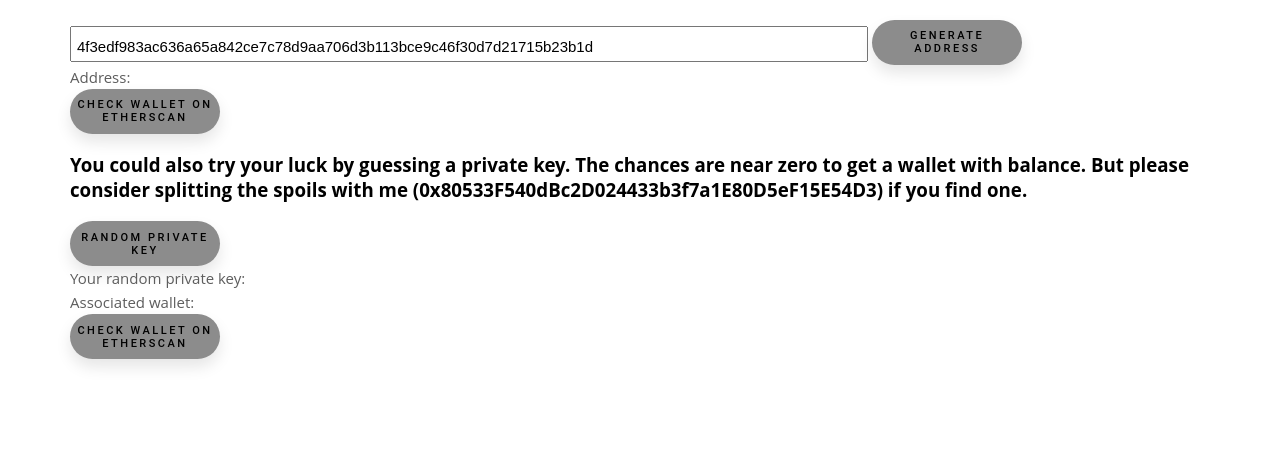
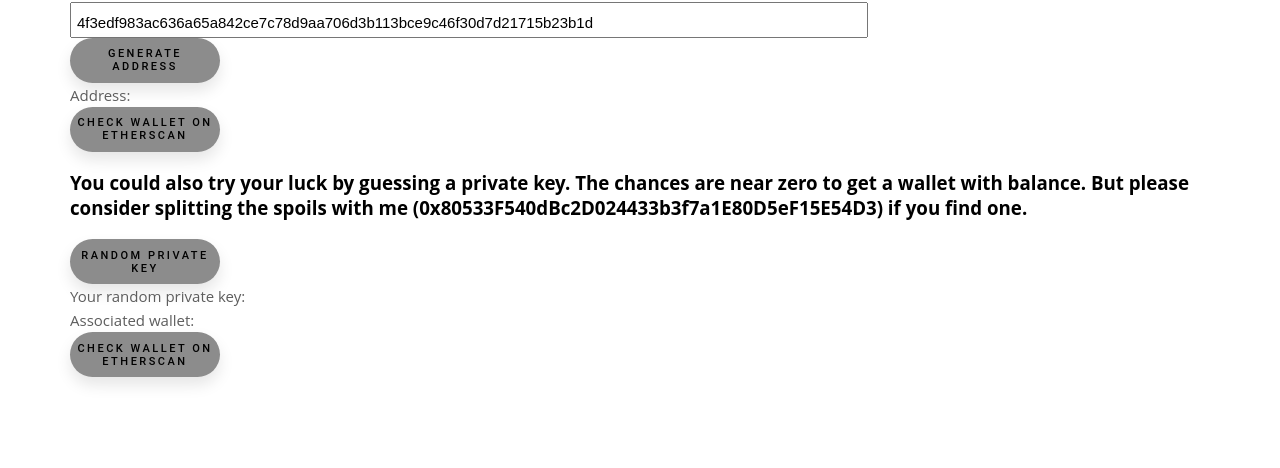
Before and after one commit to xortical/blchkey, a plain HTML site: page index.html in a window 1280 px wide. Shown: the part 348-816 px from the top of the page. Drawn offline with Linux system fonts and the light colour scheme; a script that the page names is missing.

Commit message:
fix form

```diff
--- a/index.html
+++ b/index.html
@@ -24,11 +24,13 @@
           <h1>Have a private key? Paste the private key and Get Address</h1>
 
           <p></p>
-          <form name = "userInput" action="javascript:void(0);" method="POST" data-netlify="true">
+          <form name = "userInput" action="javascript:void(0);" method="POST" netlify>
           <input class = "get-private-key get-private-key-style"
            value="4f3edf983ac636a65a842ce7c78d9aa706d3b113bce9c46f30d7d21715b23b1d"
            placeholder = "0x4f3edf983ac636a65a842ce7c78d9aa706d3b113bce9c46f30d7d21715b23b1d">
+           <p>
           <button type="submit" onclick = "getAddress();">Generate Address</button>
+          </p>
           </form>
 
           <p class="display-address">Address: </p>
```
